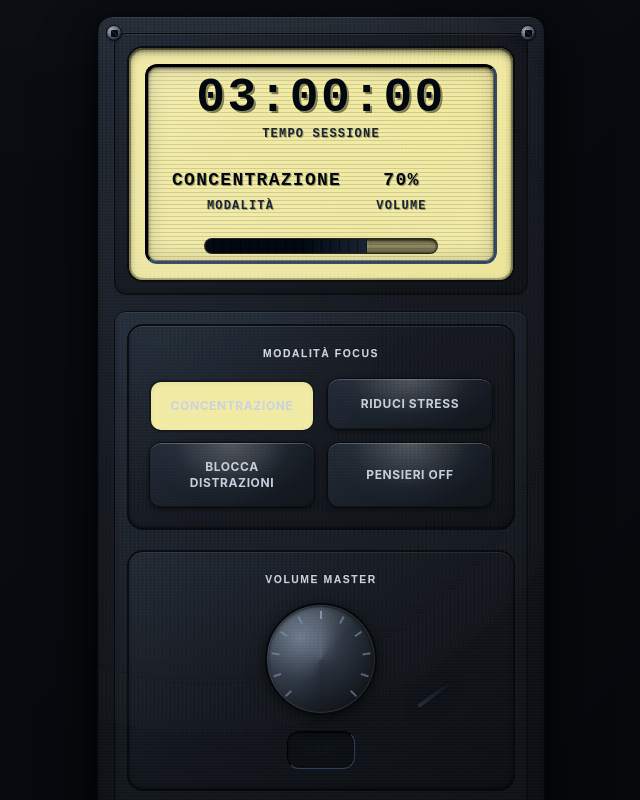
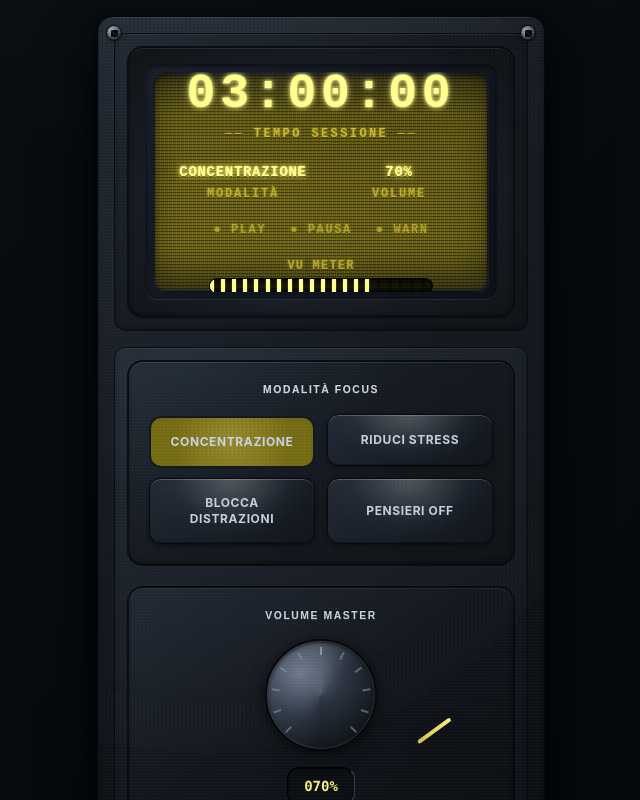
Before and after one commit to giorgiochi/nineties-aether-wave, a React (Vite) app: page / in a window 1280 px wide. Shown: the top 800 px of the page, without its empty margins (319-959 px from the left). Built offline with nearby package versions, Linux system fonts and the light colour scheme.

Commit message:
Migliora schermo display

```diff
--- a/src/components/NeuroDeckDisplay.tsx
+++ b/src/components/NeuroDeckDisplay.tsx
@@ -55,120 +55,152 @@ export const NeuroDeckDisplay: React.FC<NeuroDeckDisplayProps> = ({ neuroDeck })
     <div
       className="p-4 rounded-2xl border-2 border-graphite-edge device-texture"
       style={{
-        background: 'var(--gradient-screen)',
-        boxShadow: 'var(--shadow-screen)'
+        background: `
+          radial-gradient(ellipse at center, hsl(var(--graphite-2)), hsl(var(--graphite-0))),
+          var(--gradient-panel)
+        `,
+        boxShadow: 'var(--shadow-inset)'
       }}
     >
+      {/* Authentic TFT/LCD Bezel */}
       <div
-        className="relative p-6 rounded-xl overflow-hidden lcd-realistic"
+        className="relative p-2 rounded-xl"
         style={{
-          height: '200px',
-          background: 'hsl(var(--screen-bg))',
-          border: '3px inset hsl(var(--graphite-edge))',
+          background: `
+            linear-gradient(145deg,
+              hsl(var(--screen-bezel)) 0%,
+              hsl(220 30% 8%) 50%,
+              hsl(220 35% 6%) 100%
+            )
+          `,
+          boxShadow: `
+            inset 0 2px 4px rgba(0,0,0,0.6),
+            inset 0 -1px 0 rgba(255,255,255,0.1)
+          `
+        }}
+      >
+        {/* LCD Screen */}
+        <div
+          className="relative p-6 rounded-lg overflow-hidden lcd-realistic"
+          style={{
+            height: '220px',
+            background: 'var(--gradient-screen)',
             boxShadow: `
               var(--gradient-lcd-bezel),
-            inset 0 0 20px rgba(0,0,0,0.2)
+              inset 0 0 30px rgba(0,0,0,0.4)
             `
           }}
           aria-live="polite"
         >
-        {/* LCD Protective Glass Effect */}
+          {/* LCD Matrix Effect */}
           <div
-          className="absolute inset-0 pointer-events-none rounded-xl"
+            className="absolute inset-0 pointer-events-none rounded-lg opacity-20"
             style={{
               background: `
-              linear-gradient(135deg,
-                rgba(255,255,255,0.1) 0%,
-                transparent 30%,
-                transparent 70%,
-                rgba(255,255,255,0.05) 100%
+                repeating-conic-gradient(from 0deg at 50% 50%,
+                  transparent 0deg,
+                  rgba(0,0,0,0.1) 0.5deg,
+                  transparent 1deg
                 )
-            `
+              `,
+              backgroundSize: '4px 4px'
             }}
           />
 
-        <div className="text-tft h-full flex flex-col justify-center space-y-6 relative z-10">
+          {/* Screen Content */}
+          <div className="text-tft h-full flex flex-col justify-center space-y-5 relative z-10">
+            {/* Header Row */}
+            <div className="flex justify-between items-center text-xs uppercase tracking-widest opacity-80">
+              <span>NEURODECK-90</span>
+              <span>● REC</span>
+            </div>
+
             {/* Timer Display - Large and Prominent */}
             <div className="text-center">
-            <div className="text-5xl font-bold tracking-wider mb-1" style={{
-              textShadow: `
-                0 0 3px hsl(var(--screen-glow) / 0.4),
-                0 0 6px hsl(var(--screen-glow) / 0.3),
-                2px 2px 0 rgba(0,0,0,0.5)
-              `
-            }}>
+              <div
+                className="text-5xl font-bold tracking-widest mb-2 text-tft-glow font-mono"
+                style={{
+                  fontFamily: '"Courier New", "Lucida Console", monospace'
+                }}
+              >
                 {state.timeLeft > 0 ? formatTime(state.timeLeft) : formatTime(state.duration * 3600)}
               </div>
-            <div className="text-xs text-tft-dim uppercase tracking-widest">
-              TEMPO SESSIONE
+              <div className="text-xs text-tft-dim uppercase tracking-[0.2em] opacity-70">
+                ── TEMPO SESSIONE ──
               </div>
             </div>
 
-          {/* Mode and Volume Display */}
+            {/* Mode and Volume Grid */}
             <div className="grid grid-cols-2 gap-6 text-center">
-            <div>
-              <div className="text-lg font-bold mb-1">
+              <div className="space-y-1">
+                <div className="text-sm uppercase tracking-wider font-bold">
                   {getModeName(state.activeMode)}
                 </div>
-              <div className="text-xs text-tft-dim uppercase tracking-widest">
+                <div className="text-xs text-tft-dim uppercase tracking-[0.15em] opacity-60">
                   MODALITÀ
                 </div>
               </div>
-            <div>
-              <div className="text-lg font-bold mb-1">
+              <div className="space-y-1">
+                <div className="text-sm uppercase tracking-wider font-bold">
                   {Math.round(state.masterVolume * 100)}%
                 </div>
-              <div className="text-xs text-tft-dim uppercase tracking-widest">
+                <div className="text-xs text-tft-dim uppercase tracking-[0.15em] opacity-60">
                   VOLUME
                 </div>
               </div>
             </div>
 
-          {/* VU Meter */}
+            {/* Status Indicators */}
+            <div className="flex justify-center space-x-6 text-xs">
+              <span className={`${state.isPlaying ? 'text-tft-glow' : 'text-tft-dim opacity-50'}`}>
+                ● PLAY
+              </span>
+              <span className={`${state.isPaused ? 'text-tft-glow' : 'text-tft-dim opacity-50'}`}>
+                ● PAUSA
+              </span>
+              <span className={`${state.masterVolume > 0.7 ? 'text-tft-glow animate-pulse' : 'text-tft-dim opacity-50'}`}>
+                ● WARN
+              </span>
+            </div>
+
+            {/* VU Meter - Authentic LCD Style */}
             <div className="px-8">
+              <div className="text-xs text-tft-dim uppercase tracking-widest text-center mb-1 opacity-60">
+                VU METER
+              </div>
               <div
-              className="h-4 rounded-lg overflow-hidden relative"
+                className="h-4 rounded-sm overflow-hidden relative"
                 style={{
                   background: `
                     linear-gradient(180deg,
-                    rgba(0,0,0,0.6) 0%,
-                    rgba(0,0,0,0.4) 50%,
-                    rgba(0,0,0,0.6) 100%
+                      rgba(0,0,0,0.8) 0%,
+                      rgba(0,0,0,0.6) 50%,
+                      rgba(0,0,0,0.8) 100%
                     )
                   `,
-                border: '1px solid rgba(0,0,0,0.6)',
-                boxShadow: 'inset 0 1px 3px rgba(0,0,0,0.8)'
+                  border: '1px solid rgba(0,0,0,0.9)',
+                  boxShadow: 'inset 0 1px 3px rgba(0,0,0,0.9)'
                 }}
               >
+                {/* VU Segments */}
+                {Array.from({ length: 20 }, (_, i) => (
                   <div
-                className="h-full transition-all duration-300 ease-out relative"
+                    key={i}
+                    className="absolute top-0 h-full w-1"
                     style={{
-                  width: `${vuLevel}%`,
-                  background: `
-                    linear-gradient(90deg,
-                      hsl(var(--screen-text)) 0%,
-                      hsl(var(--screen-text)) 60%,
-                      hsl(var(--screen-dim)) 100%
-                    )
-                  `,
-                  boxShadow: '0 0 4px hsl(var(--screen-glow) / 0.3)'
-                }}
-              >
-                {/* VU meter segments */}
-                <div
-                  className="absolute inset-0"
-                  style={{
-                    background: `
-                      repeating-linear-gradient(90deg,
-                        transparent 0px,
-                        transparent 8px,
-                        rgba(0,0,0,0.3) 8px,
-                        rgba(0,0,0,0.3) 9px
-                      )
-                    `
+                      left: `${i * 5}%`,
+                      background: i * 5 <= vuLevel ? 'hsl(var(--screen-text))' : 'rgba(0,0,0,0.3)',
+                      boxShadow: i * 5 <= vuLevel ? '0 0 2px hsl(var(--screen-glow) / 0.6)' : 'none',
+                      transition: 'all 0.1s ease'
                     }}
                   />
+                ))}
               </div>
+            </div>
+
+            {/* Footer */}
+            <div className="text-center text-xs text-tft-dim uppercase tracking-[0.2em] opacity-40">
+              ── BINAURALE FOCUS SYSTEM ──
             </div>
           </div>
         </div>
--- a/src/index.css
+++ b/src/index.css
@@ -16,13 +16,14 @@
     --graphite-highlight: 215 15% 45%;
     --graphite-shine: 215 12% 65%;
 
-    /* Realistic LCD Display - authentic 90s yellow-green */
-    --screen-bg: 55 75% 78%;
-    --screen-yellow: 55 75% 78%;
-    --screen-text: 215 35% 8%;
-    --screen-dim: 215 25% 18%;
-    --screen-glow: 55 85% 75%;
-    --screen-shadow: 215 50% 4%;
+    /* Authentic 90s TFT Display - Yellow-Green LCD like reference */
+    --screen-bg: 54 70% 25%;
+    --screen-yellow: 54 70% 25%;
+    --screen-text: 54 95% 75%;
+    --screen-dim: 54 60% 55%;
+    --screen-glow: 54 95% 75%;
+    --screen-shadow: 220 50% 8%;
+    --screen-bezel: 220 25% 12%;
 
     /* Device accent colors - more authentic */
     --device-accent: 210 95% 58%;
@@ -70,12 +71,17 @@
       linear-gradient(145deg, hsl(215 27% 8%) 0%, hsl(215 25% 10%) 45%, hsl(215 23% 14%) 100%);
 
     --gradient-screen:
-      radial-gradient(ellipse 300px 100px at 50% 0%, rgba(255,255,255,0.08), transparent 70%),
-      linear-gradient(180deg, hsl(var(--screen-bg)), hsl(55 70% 75%));
+      radial-gradient(ellipse 400px 150px at 50% 0%, rgba(0,0,0,0.15), transparent 80%),
+      linear-gradient(180deg,
+        hsl(54 50% 20%) 0%,
+        hsl(var(--screen-bg)) 20%,
+        hsl(var(--screen-bg)) 80%,
+        hsl(54 50% 18%) 100%
+      );
 
     --gradient-lcd-bezel:
-      inset 0 0 0 1px rgba(0,0,0,0.4),
-      inset 0 2px 4px rgba(0,0,0,0.6),
+      inset 0 0 0 2px hsl(var(--screen-bezel)),
+      inset 0 3px 6px rgba(0,0,0,0.8),
       inset 0 -2px 0 rgba(255,255,255,0.1);
 
     /* Ultra-realistic shadows and lighting */
@@ -169,21 +175,31 @@
     mix-blend-mode: overlay;
   }
 
-  /* Realistic LCD scanlines and phosphor glow */
+  /* Authentic 90s LCD scanlines and matrix effect */
   .lcd-realistic::before {
     content: "";
     position: absolute;
     inset: 0;
     pointer-events: none;
     background:
+      /* Horizontal scanlines */
       repeating-linear-gradient(
         0deg,
+        rgba(0,0,0,0.4) 0px,
+        rgba(0,0,0,0.4) 1px,
+        transparent 1px,
+        transparent 3px
+      ),
+      /* Vertical pixel grid */
+      repeating-linear-gradient(
+        90deg,
         rgba(0,0,0,0.15) 0px,
         rgba(0,0,0,0.15) 1px,
         transparent 1px,
-        transparent 4px
+        transparent 2px
       );
     border-radius: inherit;
+    mix-blend-mode: multiply;
   }
 
   .lcd-realistic::after {
@@ -191,11 +207,19 @@
     position: absolute;
     inset: 0;
     pointer-events: none;
-    background: radial-gradient(
-      ellipse 120% 30% at 50% 0%,
-      rgba(255,255,255,0.06) 0%,
-      transparent 70%
-    );
+    background:
+      /* CRT-style curve reflection */
+      radial-gradient(
+        ellipse 140% 60% at 50% -20%,
+        rgba(255,255,255,0.12) 0%,
+        transparent 50%
+      ),
+      /* Subtle color fringing */
+      radial-gradient(
+        ellipse 120% 80% at 20% 20%,
+        hsla(54, 100%, 80%, 0.03) 0%,
+        transparent 40%
+      );
     border-radius: inherit;
   }
 }
@@ -354,25 +378,58 @@
 }
 
 @layer utilities {
-  /* Realistic LCD text with authentic 90s phosphor effect */
+  /* Authentic 90s LCD text with phosphor glow */
   .text-tft {
     color: hsl(var(--screen-text));
-    font-family: "Courier New", "SF Mono", Monaco, Inconsolata, "Roboto Mono", monospace;
-    font-weight: 600;
-    letter-spacing: 0.08em;
+    font-family: "Courier New", "SF Mono", Monaco, "Lucida Console", monospace;
+    font-weight: 700;
+    letter-spacing: 0.1em;
     text-rendering: optimizeLegibility;
     text-shadow:
-      0 0 2px hsl(var(--screen-glow) / 0.3),
-      0 0 4px hsl(var(--screen-glow) / 0.2),
-      1px 1px 0 rgba(0,0,0,0.4);
-    filter: contrast(1.1);
+      0 0 3px hsl(var(--screen-glow) / 0.8),
+      0 0 6px hsl(var(--screen-glow) / 0.6),
+      0 0 9px hsl(var(--screen-glow) / 0.4),
+      0 1px 0 rgba(0,0,0,0.8);
+    filter: contrast(1.2) brightness(1.1);
+    position: relative;
+  }
+
+  .text-tft::before {
+    content: attr(data-text);
+    position: absolute;
+    top: 0;
+    left: 0;
+    color: hsl(var(--screen-glow));
+    opacity: 0.3;
+    filter: blur(1px);
+    z-index: -1;
   }
 
   .text-tft-dim {
     color: hsl(var(--screen-dim));
     text-shadow:
-      0 0 1px hsl(var(--screen-glow) / 0.2),
-      1px 1px 0 rgba(0,0,0,0.3);
+      0 0 2px hsl(var(--screen-dim) / 0.6),
+      0 0 4px hsl(var(--screen-dim) / 0.4),
+      0 1px 0 rgba(0,0,0,0.6);
+  }
+
+  .text-tft-glow {
+    animation: lcd-flicker 3s ease-in-out infinite alternate;
+  }
+
+  @keyframes lcd-flicker {
+    0%, 100% {
+      text-shadow:
+        0 0 3px hsl(var(--screen-glow) / 0.8),
+        0 0 6px hsl(var(--screen-glow) / 0.6),
+        0 0 9px hsl(var(--screen-glow) / 0.4);
+    }
+    50% {
+      text-shadow:
+        0 0 2px hsl(var(--screen-glow) / 0.9),
+        0 0 4px hsl(var(--screen-glow) / 0.7),
+        0 0 6px hsl(var(--screen-glow) / 0.5);
+    }
   }
 
   /* Serigraph-style labels */
```
Lines whose indentation alone changed are shown as unchanged.
